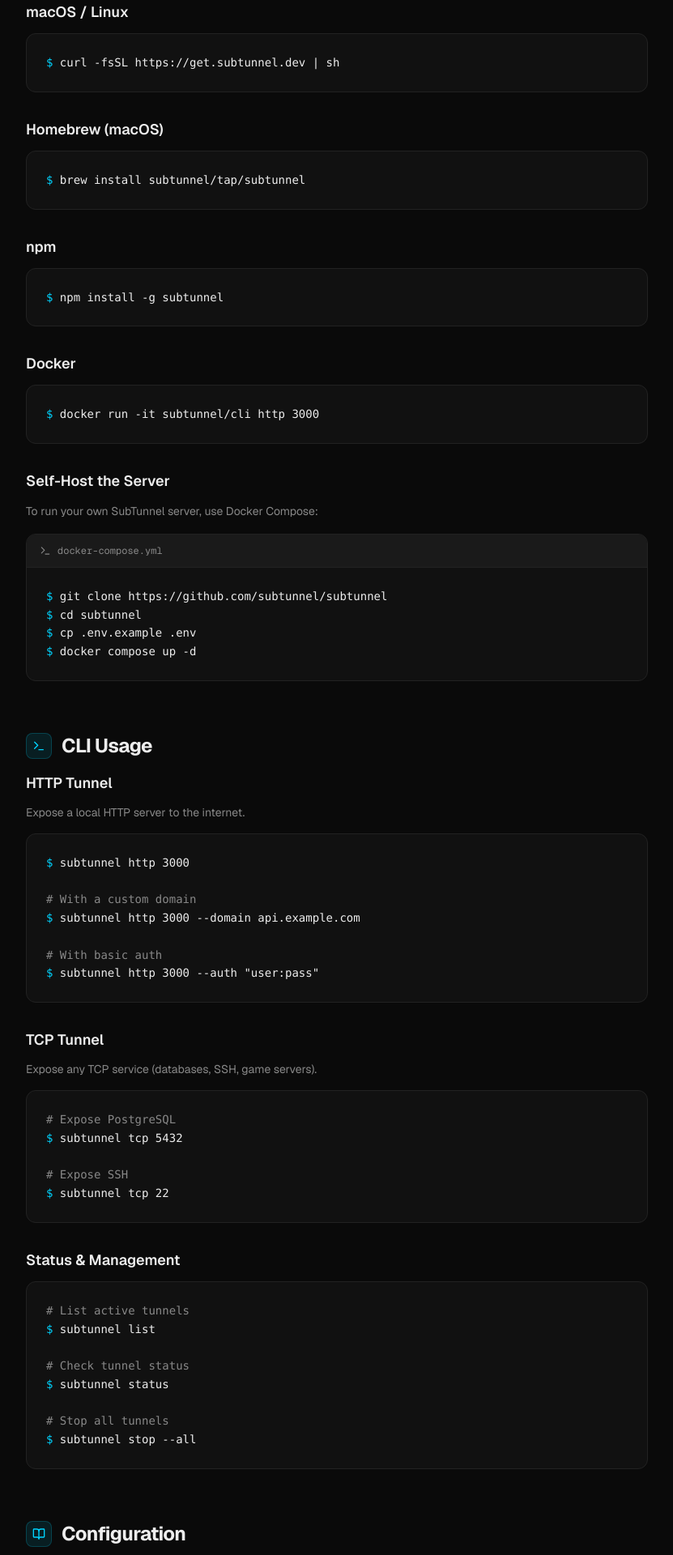
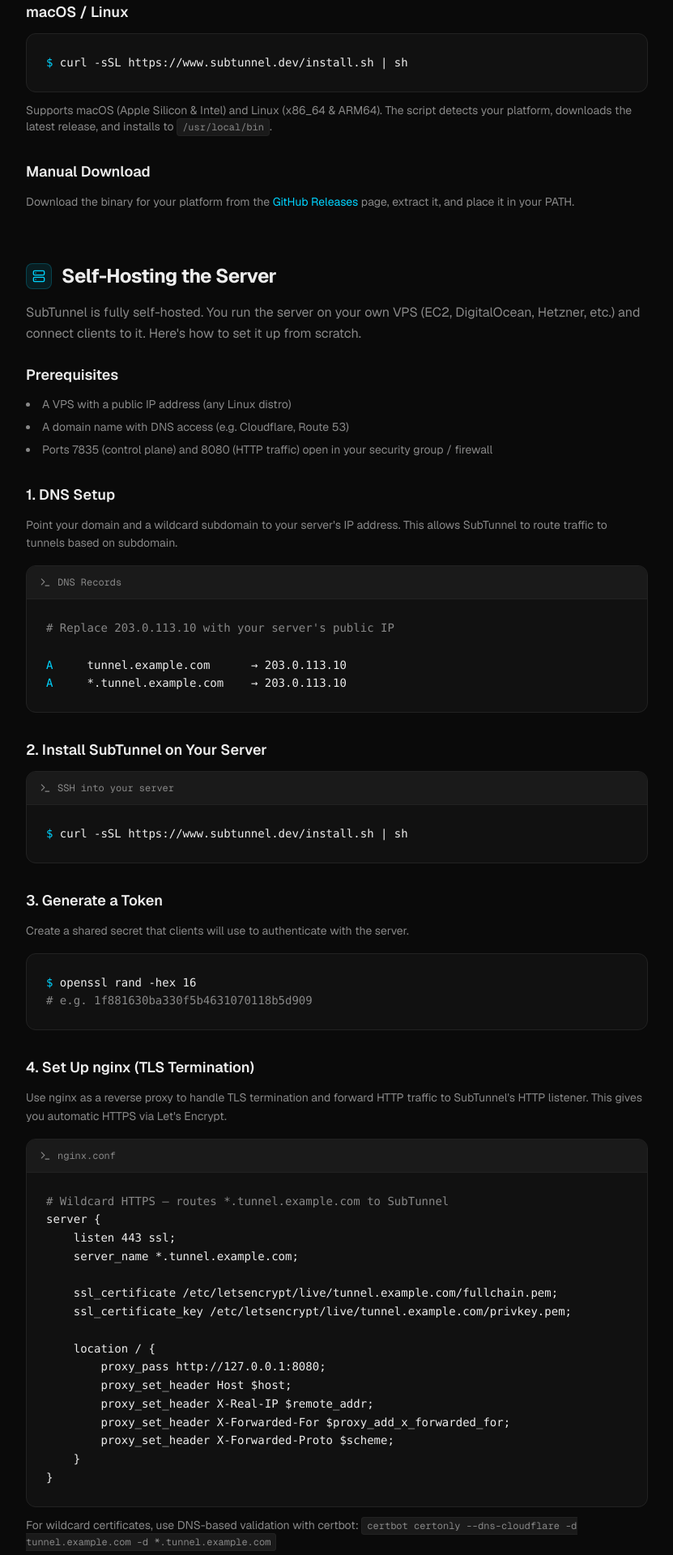
Before and after one commit to ozankasikci/subtunnel, a Next.js app in the folder apps/web/: page /docs in a window 1280 px wide. Shown: the part 860-2780 px from the top of the page at 81% size, without its empty margins (324-1155 px from the left). Built offline with nearby package versions, Linux system fonts and the light colour scheme.

Commit message:
docs: add self-hosting guide with real CLI reference
- Complete step-by-step guide: DNS, install, nginx, systemd, connect
- Accurate CLI reference based on actual --help output
- Architecture overview diagram
- Fixed install URLs to www.subtunnel.dev/install.sh

```diff
--- a/apps/web/src/app/docs/page.tsx
+++ b/apps/web/src/app/docs/page.tsx
@@ -1,5 +1,5 @@
 import Link from "next/link";
-import { ArrowRight, Terminal, BookOpen, Zap, Settings } from "lucide-react";
+import { ArrowRight, Terminal, BookOpen, Zap, Settings, Server } from "lucide-react";
 
 function CodeBlock({
   title,
@@ -26,7 +26,8 @@
 const sideNav = [
   { icon: Zap, label: "Quick Start", href: "#quickstart" },
   { icon: Settings, label: "Installation", href: "#installation" },
-  { icon: Terminal, label: "CLI Usage", href: "#usage" },
+  { icon: Server, label: "Self-Hosting", href: "#self-hosting" },
+  { icon: Terminal, label: "CLI Reference", href: "#cli-reference" },
   { icon: BookOpen, label: "Configuration", href: "#configuration" },
 ];
 
@@ -75,25 +76,26 @@
               Quick Start
             </h2>
             <p className="text-muted mb-6 leading-relaxed">
-              Three commands to expose your local server to the internet:
+              Install the CLI, point it at your server, and your local port is live on the internet.
             </p>
             <CodeBlock title="Terminal">
               <code>
                 <span className="text-muted"># 1. Install SubTunnel</span>
                 {"\n"}
-                <span className="text-accent">$</span> curl -fsSL
-                https://get.subtunnel.dev | sh{"\n\n"}
-                <span className="text-muted"># 2. Login (optional for managed service)</span>
+                <span className="text-accent">$</span> curl -sSL https://www.subtunnel.dev/install.sh | sh{"\n\n"}
+                <span className="text-muted"># 2. Expose a local port through your server</span>
                 {"\n"}
-                <span className="text-accent">$</span> subtunnel login{"\n\n"}
-                <span className="text-muted"># 3. Start a tunnel</span>
-                {"\n"}
-                <span className="text-accent">$</span> subtunnel http 3000
+                <span className="text-accent">$</span> subtunnel local 3000 \{"\n"}
+                {"    "}--to your-server.example.com:7835 \{"\n"}
+                {"    "}--token YOUR_TOKEN \{"\n"}
+                {"    "}--subdomain myapp
               </code>
             </CodeBlock>
             <p className="mt-4 text-sm text-muted">
-              That&apos;s it. Your local server on port 3000 is now accessible via a
-              public URL.
+              Your local server on port 3000 is now accessible at{" "}
+              <code className="text-xs bg-surface-2 border border-border rounded px-1.5 py-0.5 font-mono">
+                https://myapp.your-domain.com
+              </code>
             </p>
           </section>
 
@@ -106,126 +108,238 @@
               Installation
             </h2>
             <p className="text-muted mb-6 leading-relaxed">
-              Install the SubTunnel CLI on macOS, Linux, or Windows.
+              Install the SubTunnel CLI on macOS or Linux. A single binary, no dependencies.
             </p>
 
             <h3 className="text-lg font-semibold mb-3">macOS / Linux</h3>
             <CodeBlock>
               <code>
-                <span className="text-accent">$</span> curl -fsSL
-                https://get.subtunnel.dev | sh
+                <span className="text-accent">$</span> curl -sSL https://www.subtunnel.dev/install.sh | sh
+              </code>
+            </CodeBlock>
+            <p className="mt-3 text-sm text-muted">
+              Supports macOS (Apple Silicon &amp; Intel) and Linux (x86_64 &amp; ARM64).
+              The script detects your platform, downloads the latest release, and installs to{" "}
+              <code className="text-xs bg-surface-2 border border-border rounded px-1.5 py-0.5 font-mono">
+                /usr/local/bin
+              </code>.
+            </p>
+
+            <h3 className="text-lg font-semibold mt-8 mb-3">
+              Manual Download
+            </h3>
+            <p className="text-muted mb-4 text-sm leading-relaxed">
+              Download the binary for your platform from the{" "}
+              <a href="https://github.com/subtunnel/subtunnel/releases" className="text-accent hover:underline">
+                GitHub Releases
+              </a>{" "}
+              page, extract it, and place it in your PATH.
+            </p>
+          </section>
+
+          {/* Self-Hosting */}
+          <section id="self-hosting" className="scroll-mt-24 mb-16">
+            <h2 className="text-2xl font-bold tracking-tight mb-4 flex items-center gap-3">
+              <div className="flex h-8 w-8 items-center justify-center rounded-lg bg-accent/10 border border-accent/20">
+                <Server className="w-4 h-4 text-accent" />
+              </div>
+              Self-Hosting the Server
+            </h2>
+            <p className="text-muted mb-6 leading-relaxed">
+              SubTunnel is fully self-hosted. You run the server on your own VPS (EC2, DigitalOcean, Hetzner, etc.)
+              and connect clients to it. Here&apos;s how to set it up from scratch.
+            </p>
+
+            <h3 className="text-lg font-semibold mb-3">Prerequisites</h3>
+            <ul className="text-muted text-sm mb-8 space-y-2 list-disc list-inside">
+              <li>A VPS with a public IP address (any Linux distro)</li>
+              <li>A domain name with DNS access (e.g. Cloudflare, Route 53)</li>
+              <li>Ports 7835 (control plane) and 8080 (HTTP traffic) open in your security group / firewall</li>
+            </ul>
+
+            <h3 className="text-lg font-semibold mb-3">1. DNS Setup</h3>
+            <p className="text-muted mb-4 text-sm leading-relaxed">
+              Point your domain and a wildcard subdomain to your server&apos;s IP address.
+              This allows SubTunnel to route traffic to tunnels based on subdomain.
+            </p>
+            <CodeBlock title="DNS Records">
+              <code>
+                <span className="text-muted"># Replace 203.0.113.10 with your server&apos;s public IP</span>
+                {"\n\n"}
+                <span className="text-accent">A</span>{"     "}tunnel.example.com{"      "}→ 203.0.113.10{"\n"}
+                <span className="text-accent">A</span>{"     "}*.tunnel.example.com{"    "}→ 203.0.113.10
               </code>
             </CodeBlock>
 
-            <h3 className="text-lg font-semibold mt-8 mb-3">
-              Homebrew (macOS)
-            </h3>
-            <CodeBlock>
+            <h3 className="text-lg font-semibold mt-8 mb-3">2. Install SubTunnel on Your Server</h3>
+            <CodeBlock title="SSH into your server">
               <code>
-                <span className="text-accent">$</span> brew install
-                subtunnel/tap/subtunnel
+                <span className="text-accent">$</span> curl -sSL https://www.subtunnel.dev/install.sh | sh
               </code>
             </CodeBlock>
 
-            <h3 className="text-lg font-semibold mt-8 mb-3">npm</h3>
+            <h3 className="text-lg font-semibold mt-8 mb-3">3. Generate a Token</h3>
+            <p className="text-muted mb-4 text-sm leading-relaxed">
+              Create a shared secret that clients will use to authenticate with the server.
+            </p>
             <CodeBlock>
               <code>
-                <span className="text-accent">$</span> npm install -g subtunnel
+                <span className="text-accent">$</span> openssl rand -hex 16{"\n"}
+                <span className="text-muted"># e.g. 1f881630ba330f5b4631070118b5d909</span>
               </code>
             </CodeBlock>
 
-            <h3 className="text-lg font-semibold mt-8 mb-3">Docker</h3>
+            <h3 className="text-lg font-semibold mt-8 mb-3">4. Set Up nginx (TLS Termination)</h3>
+            <p className="text-muted mb-4 text-sm leading-relaxed">
+              Use nginx as a reverse proxy to handle TLS termination and forward HTTP traffic
+              to SubTunnel&apos;s HTTP listener. This gives you automatic HTTPS via Let&apos;s Encrypt.
+            </p>
+            <CodeBlock title="nginx.conf">
+              <code>
+                <span className="text-muted"># Wildcard HTTPS — routes *.tunnel.example.com to SubTunnel</span>
+                {"\n"}
+                server {"{"}{"\n"}
+                {"    "}listen 443 ssl;{"\n"}
+                {"    "}server_name *.tunnel.example.com;{"\n"}
+                {"\n"}
+                {"    "}ssl_certificate /etc/letsencrypt/live/tunnel.example.com/fullchain.pem;{"\n"}
+                {"    "}ssl_certificate_key /etc/letsencrypt/live/tunnel.example.com/privkey.pem;{"\n"}
+                {"\n"}
+                {"    "}location / {"{"}{"\n"}
+                {"        "}proxy_pass http://127.0.0.1:8080;{"\n"}
+                {"        "}proxy_set_header Host $host;{"\n"}
+                {"        "}proxy_set_header X-Real-IP $remote_addr;{"\n"}
+                {"        "}proxy_set_header X-Forwarded-For $proxy_add_x_forwarded_for;{"\n"}
+                {"        "}proxy_set_header X-Forwarded-Proto $scheme;{"\n"}
+                {"    "}{"}"}{"\n"}
+                {"}"}
+              </code>
+            </CodeBlock>
+            <p className="mt-3 text-sm text-muted">
+              For wildcard certificates, use DNS-based validation with certbot:{" "}
+              <code className="text-xs bg-surface-2 border border-border rounded px-1.5 py-0.5 font-mono">
+                certbot certonly --dns-cloudflare -d tunnel.example.com -d *.tunnel.example.com
+              </code>
+            </p>
+
+            <h3 className="text-lg font-semibold mt-8 mb-3">5. Start the Server</h3>
             <CodeBlock>
               <code>
-                <span className="text-accent">$</span> docker run -it
-                subtunnel/cli http 3000
+                <span className="text-accent">$</span> subtunnel server \{"\n"}
+                {"    "}--domain tunnel.example.com \{"\n"}
+                {"    "}--token YOUR_TOKEN \{"\n"}
+                {"    "}--port 7835 \{"\n"}
+                {"    "}--http-port 8080
               </code>
             </CodeBlock>
 
-            <h3 className="text-lg font-semibold mt-8 mb-3">
-              Self-Host the Server
-            </h3>
+            <h3 className="text-lg font-semibold mt-8 mb-3">6. Run as a systemd Service</h3>
             <p className="text-muted mb-4 text-sm leading-relaxed">
-              To run your own SubTunnel server, use Docker Compose:
+              For production, run SubTunnel as a systemd service so it starts on boot and auto-restarts.
             </p>
-            <CodeBlock title="docker-compose.yml">
+            <CodeBlock title="/etc/systemd/system/subtunnel.service">
               <code>
-                <span className="text-accent">$</span> git clone
-                https://github.com/subtunnel/subtunnel{"\n"}
-                <span className="text-accent">$</span> cd subtunnel{"\n"}
-                <span className="text-accent">$</span> cp .env.example .env
+                [Unit]{"\n"}
+                Description=SubTunnel Server{"\n"}
+                After=network.target{"\n"}
                 {"\n"}
-                <span className="text-accent">$</span> docker compose up -d
+                [Service]{"\n"}
+                Type=simple{"\n"}
+                User=subtunnel{"\n"}
+                ExecStart=/usr/local/bin/subtunnel server \{"\n"}
+                {"    "}--domain tunnel.example.com \{"\n"}
+                {"    "}--token YOUR_TOKEN \{"\n"}
+                {"    "}--port 7835 \{"\n"}
+                {"    "}--http-port 8080{"\n"}
+                Restart=always{"\n"}
+                RestartSec=5{"\n"}
+                {"\n"}
+                [Install]{"\n"}
+                WantedBy=multi-user.target
               </code>
             </CodeBlock>
+            <CodeBlock title="Enable and start">
+              <code>
+                <span className="text-accent">$</span> sudo systemctl enable subtunnel{"\n"}
+                <span className="text-accent">$</span> sudo systemctl start subtunnel{"\n"}
+                <span className="text-accent">$</span> sudo systemctl status subtunnel
+              </code>
+            </CodeBlock>
+
+            <h3 className="text-lg font-semibold mt-8 mb-3">7. Connect a Client</h3>
+            <p className="text-muted mb-4 text-sm leading-relaxed">
+              From your local machine, connect to your server:
+            </p>
+            <CodeBlock>
+              <code>
+                <span className="text-accent">$</span> subtunnel local 3000 \{"\n"}
+                {"    "}--to your-server.example.com:7835 \{"\n"}
+                {"    "}--token YOUR_TOKEN \{"\n"}
+                {"    "}--subdomain myapp{"\n\n"}
+                <span className="text-muted"># ✓ Connected</span>{"\n"}
+                <span className="text-muted"># Forwarding: https://myapp.tunnel.example.com → localhost:3000</span>
+              </code>
+            </CodeBlock>
+
+            <div className="mt-8 rounded-xl border border-accent/20 bg-accent/5 p-6">
+              <h4 className="text-sm font-semibold mb-2">Architecture Overview</h4>
+              <pre className="text-xs text-muted font-mono leading-relaxed">
+{`Internet → nginx (TLS :443) → SubTunnel HTTP (:8080) → route by Host header
+                                                         ↕ yamux streams
+Client (subtunnel local) ←— TLS + yamux (:7835) ——→ SubTunnel Server
+        ↕                                              (control + data)
+   localhost:PORT`}
+              </pre>
+            </div>
           </section>
 
-          {/* CLI Usage */}
-          <section id="usage" className="scroll-mt-24 mb-16">
+          {/* CLI Reference */}
+          <section id="cli-reference" className="scroll-mt-24 mb-16">
             <h2 className="text-2xl font-bold tracking-tight mb-4 flex items-center gap-3">
               <div className="flex h-8 w-8 items-center justify-center rounded-lg bg-accent/10 border border-accent/20">
                 <Terminal className="w-4 h-4 text-accent" />
               </div>
-              CLI Usage
+              CLI Reference
             </h2>
 
             <div className="space-y-8">
               <div>
-                <h3 className="text-lg font-semibold mb-3">HTTP Tunnel</h3>
+                <h3 className="text-lg font-semibold mb-3">subtunnel server</h3>
                 <p className="text-muted text-sm mb-4">
-                  Expose a local HTTP server to the internet.
+                  Run the SubTunnel server on your VPS. This is the public-facing component that accepts client connections and routes traffic.
                 </p>
                 <CodeBlock>
                   <code>
-                    <span className="text-accent">$</span> subtunnel http 3000
-                    {"\n\n"}
-                    <span className="text-muted"># With a custom domain</span>
-                    {"\n"}
-                    <span className="text-accent">$</span> subtunnel http 3000
-                    --domain api.example.com{"\n\n"}
-                    <span className="text-muted"># With basic auth</span>
-                    {"\n"}
-                    <span className="text-accent">$</span> subtunnel http 3000
-                    --auth &quot;user:pass&quot;
+                    <span className="text-accent">$</span> subtunnel server --domain tunnel.example.com --token SECRET{"\n\n"}
+                    <span className="text-muted"># All options:</span>{"\n"}
+                    <span className="text-accent">$</span> subtunnel server \{"\n"}
+                    {"    "}--domain tunnel.example.com \{"  "}<span className="text-muted"># Required: base domain for subdomains</span>{"\n"}
+                    {"    "}--token SECRET \{"              "}<span className="text-muted"># Auth token clients must provide</span>{"\n"}
+                    {"    "}--port 7835 \{"               "}<span className="text-muted"># Control plane port (default: 7835)</span>{"\n"}
+                    {"    "}--http-port 8080 \{"           "}<span className="text-muted"># HTTP listener port (default: 8080)</span>{"\n"}
+                    {"    "}--host 0.0.0.0 \{"             "}<span className="text-muted"># Bind address (default: 0.0.0.0)</span>{"\n"}
+                    {"    "}--extra-domain other.com{"      "}<span className="text-muted"># Accept additional domains</span>
                   </code>
                 </CodeBlock>
               </div>
 
               <div>
-                <h3 className="text-lg font-semibold mb-3">TCP Tunnel</h3>
+                <h3 className="text-lg font-semibold mb-3">subtunnel local</h3>
                 <p className="text-muted text-sm mb-4">
-                  Expose any TCP service (databases, SSH, game servers).
+                  Connect to a SubTunnel server and expose a local port to the internet.
                 </p>
                 <CodeBlock>
                   <code>
-                    <span className="text-muted"># Expose PostgreSQL</span>
-                    {"\n"}
-                    <span className="text-accent">$</span> subtunnel tcp 5432
-                    {"\n\n"}
-                    <span className="text-muted"># Expose SSH</span>
-                    {"\n"}
-                    <span className="text-accent">$</span> subtunnel tcp 22
-                  </code>
-                </CodeBlock>
-              </div>
-
-              <div>
-                <h3 className="text-lg font-semibold mb-3">
-                  Status & Management
-                </h3>
-                <CodeBlock>
-                  <code>
-                    <span className="text-muted"># List active tunnels</span>
-                    {"\n"}
-                    <span className="text-accent">$</span> subtunnel list
-                    {"\n\n"}
-                    <span className="text-muted"># Check tunnel status</span>
-                    {"\n"}
-                    <span className="text-accent">$</span> subtunnel status
-                    {"\n\n"}
-                    <span className="text-muted"># Stop all tunnels</span>
-                    {"\n"}
-                    <span className="text-accent">$</span> subtunnel stop --all
+                    <span className="text-accent">$</span> subtunnel local 3000 --to server:7835 --token SECRET{"\n\n"}
+                    <span className="text-muted"># With a custom subdomain:</span>{"\n"}
+                    <span className="text-accent">$</span> subtunnel local 3000 \{"\n"}
+                    {"    "}--to server.example.com:7835 \{"\n"}
+                    {"    "}--token SECRET \{"\n"}
+                    {"    "}--subdomain myapp{"             "}<span className="text-muted"># → myapp.tunnel.example.com</span>{"\n\n"}
+                    <span className="text-muted"># Skip TLS verification (self-signed certs):</span>{"\n"}
+                    <span className="text-accent">$</span> subtunnel local 3000 --to server:7835 --token SECRET --tls-verify false{"\n\n"}
+                    <span className="text-muted"># Use a custom CA certificate:</span>{"\n"}
+                    <span className="text-accent">$</span> subtunnel local 3000 --to server:7835 --token SECRET --tls-ca /path/to/ca.pem
                   </code>
                 </CodeBlock>
               </div>
```
